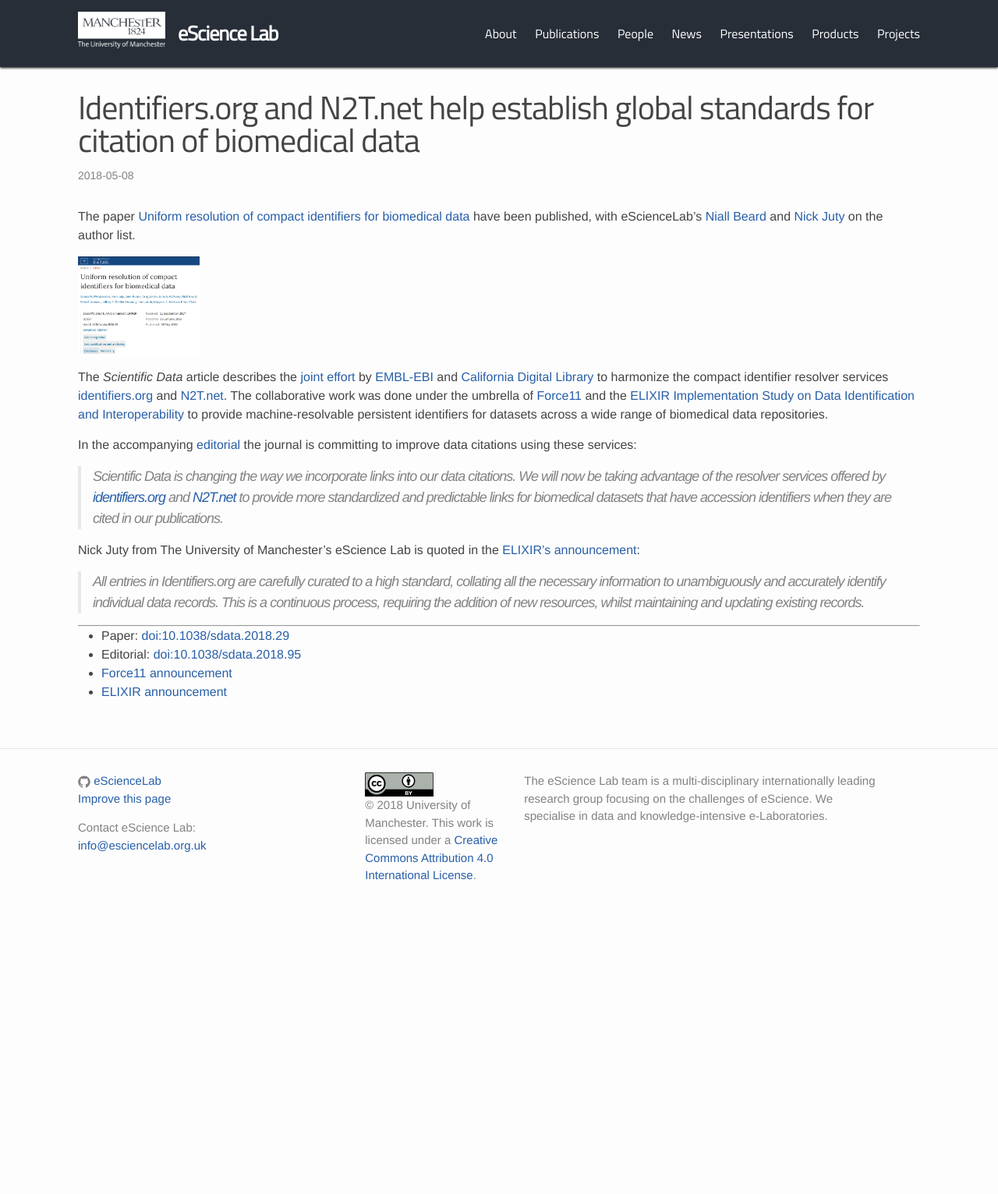
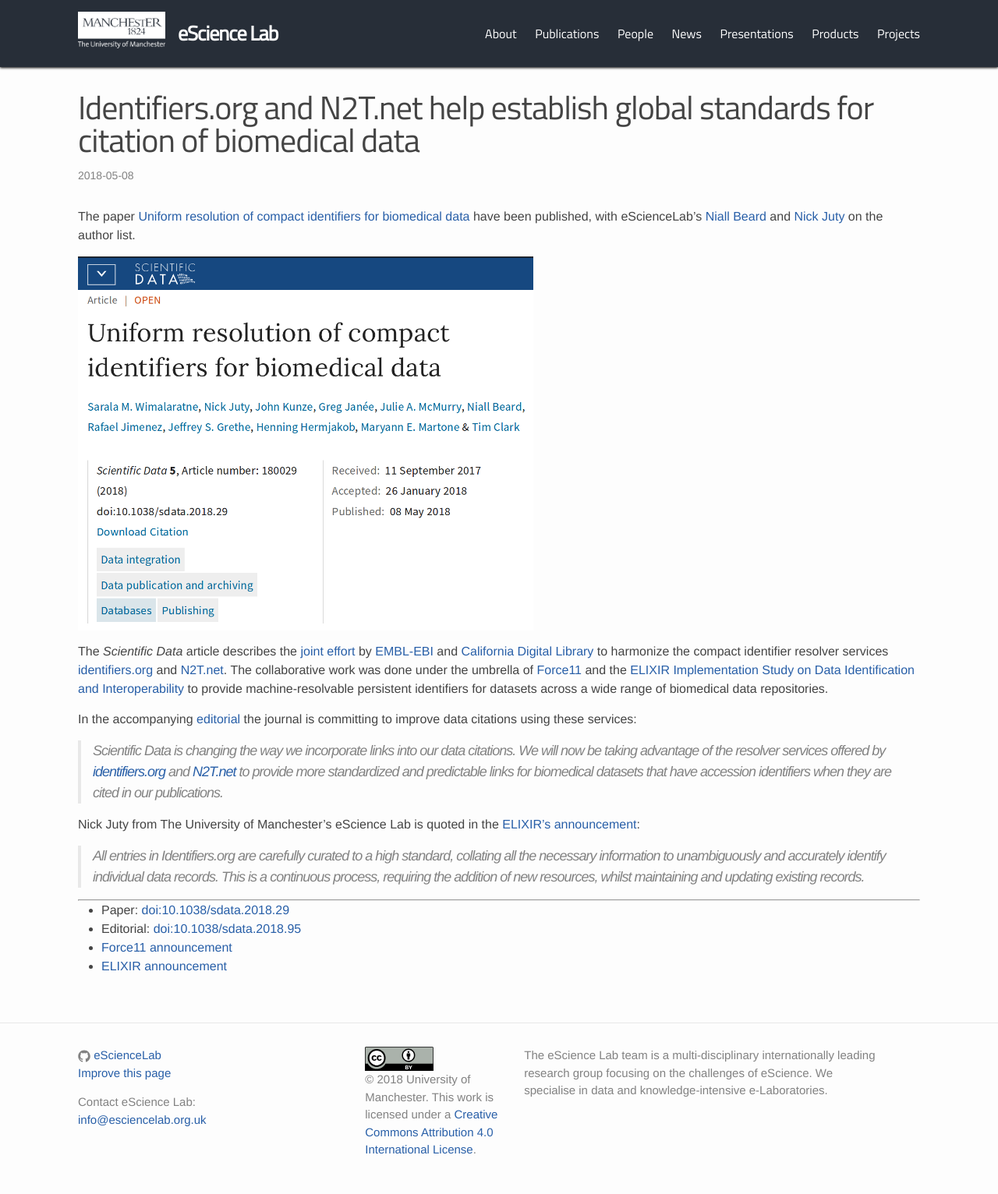
Before and after one commit to eScienceLab/eScienceLab.github.io, a Jekyll site: the page built from _posts/2018-05-08-compact-identifiers.md, in a window 1280 px wide. Shown: the whole page at 78% size. Built offline with Jekyll 4.4.1, drawn with Linux system fonts in a browser that asks for light colours; comment, search, counter and statistics services are not loaded; before the commit the page ends 1180 px from its top, so only the background shows below that.

Commit message:
Resizing image
.. about 30 lines high max?

```diff
--- a/_posts/2018-05-08-compact-identifiers.md
+++ b/_posts/2018-05-08-compact-identifiers.md
@@ -8,7 +8,7 @@
 The paper [Uniform resolution of compact identifiers for biomedical data](https://doi.org/10.1038/sdata.2018.29) have been published, with eScienceLab's [Niall Beard](http://orcid.org/0000-0002-2627-0231) and [Nick Juty](https://orcid.org/0000-0002-2036-8350) on the author list.
 
 <a href="https://doi.org/10.1038/sdata.2018.29">
-  <img src="/images/compact-identifiers-paper.png" alt="Scientific Data: Uniform resolution of compact identifiers for biomedical data" style="max-height: 8em">
+  <img src="/images/compact-identifiers-paper.png" alt="Scientific Data: Uniform resolution of compact identifiers for biomedical data" style="max-height: 30em">
   </a>
 
 The _Scientific Data_ article describes the [joint effort](https://www.elixir-europe.org/news/identifiersorg-n2tnet) by [EMBL-EBI](https://www.ebi.ac.uk/) and [California Digital Library](https://www.cdlib.org/) to harmonize the compact identifier resolver services [identifiers.org](https://identifiers.org) and [N2T.net](https://n2t.net/). The collaborative work was done under the umbrella of [Force11](https://www.force11.org/) and the [ELIXIR Implementation Study on Data Identification and Interoperability](https://www.elixir-europe.org/about-us/implementation-studies/data-identification) to provide machine-resolvable persistent identifiers for datasets across a wide range of biomedical data repositories.
```
